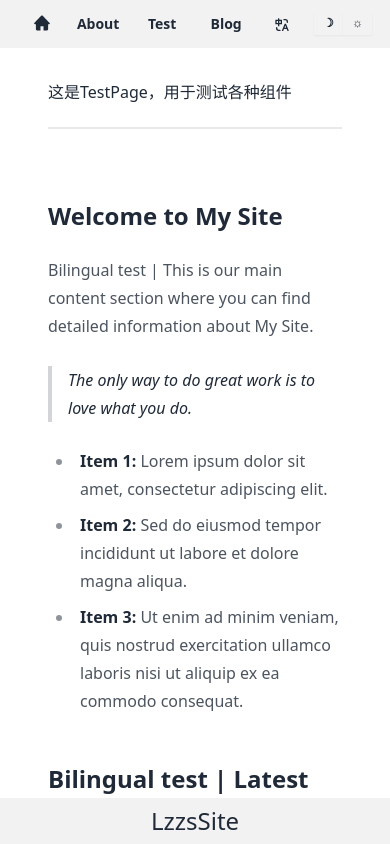
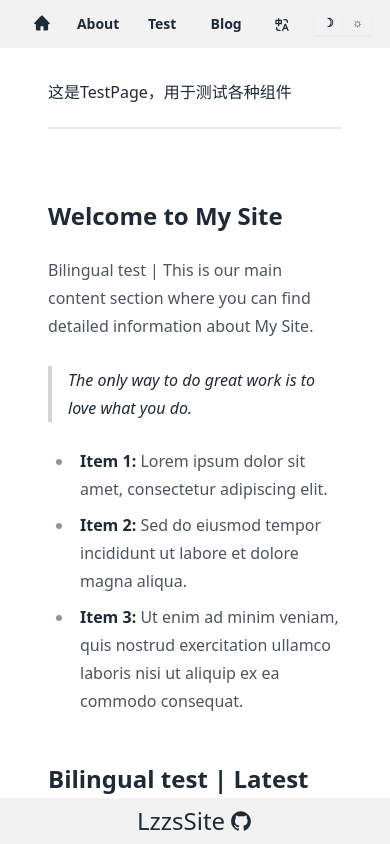
Before and after one commit to lzzsG/lzzs.fun, a React (Create React App) app: page /1/test in a window 390 px wide. Shown: the top 844 px of the page. Built offline with nearby package versions, Linux system fonts and the light colour scheme.

Commit message:
add githubicon

```diff
--- a/src/components/Header.js
+++ b/src/components/Header.js
@@ -12,6 +12,8 @@ import { ReactComponent as RustIcon } from '../assets/svg/rust.svg';
 import { ReactComponent as AboutMeIcon } from '../assets/svg/about-me.svg';
 import { ReactComponent as TestIcon } from '../assets/svg/test.svg';
 import { ReactComponent as BlogIcon } from '../assets/svg/blog.svg';
+import { ReactComponent as GithubIcon } from '../assets/svg/github.svg';
+
 
 
 const Header = () => {
@@ -201,6 +203,7 @@ const Header = () => {
                 <Link to={`/${currentLang}/`}>
                     {t('siteName')}
                 </Link>
+                <a className="tooltip ml-1" data-tip="GitHub: LzzsG" href="https://github.com/lzzsG" target="_blank" rel="noopener noreferrer"><GithubIcon className="size-6" /></a>
             </div >
 
             <div className={`mynavbar block z-30 fixed top-0 w-full flex justify-center items-center bg-base-200 border-b-2 border-base-100 ${showNav ? 'opacity-100' : 'opacity-0'}`}>
--- a/src/pages/TestPage.js
+++ b/src/pages/TestPage.js
@@ -34,7 +34,7 @@ const TestPage = () => {
 
             <div class="m-6 mt-20 sm:mt-6 md:m-12 flex justify-center items-center">
 
-                <div class="grid grid-cols-1 max-w-full md:max-w-[1200px] md:gap-4">
+                <div class="grid grid-cols-1 max-w-full md:max-w-[1000px] md:gap-4">
                     这是TestPage，用于测试各种组件
                     <div className="divider mt-4"></div>
                     <div >
```
